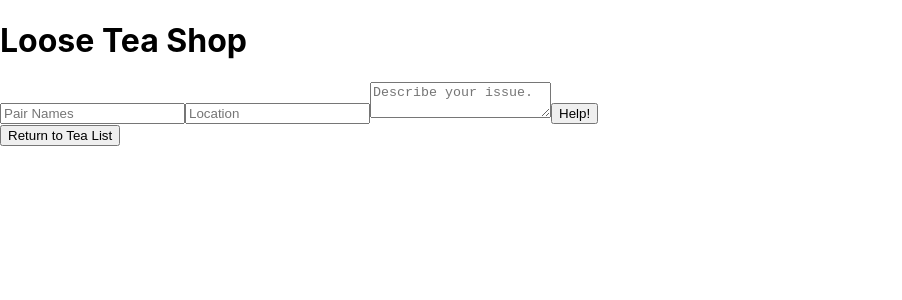
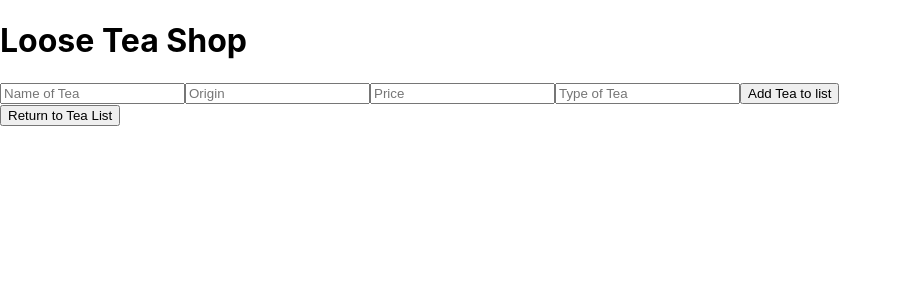
Before and after one commit to wilkinsonmatt/TeaShop, a React (Create React App) app in the folder tea-shop/: page / in a window 1280 px wide. Both pictures are taken after a click on the button "Add tea". Shown: the top 300 px of the page, without its empty margins (0-902 px from the left). Built offline with nearby package versions, Linux system fonts and the light colour scheme.

Commit message:
updated form and props

```diff
--- a/tea-shop/src/components/NewTeaForm.js
+++ b/tea-shop/src/components/NewTeaForm.js
@@ -8,9 +8,9 @@ function NewTeaForm(props){
   function handleNewTeaFormSubmission(event) {
     event.preventDefault();
     props.onNewTeaCreation({
-      names: event.target.names.value,
-      location: event.target.location.value,
-      issue: event.target.issue.value,
+      name: event.target.name.value,
+      origin: event.target.origin.value,
+      price: event.target.price.value,
       id: v4()
     });
   }
@@ -19,7 +19,7 @@ function NewTeaForm(props){
     <React.Fragment>
       <ReusableForm
         formSubmissionHandler={handleNewTeaFormSubmission}
-        buttonText="Help!" />
+        buttonText="Add Tea to list" />
     </React.Fragment>
   );
 }
--- a/tea-shop/src/components/ReusableForm.js
+++ b/tea-shop/src/components/ReusableForm.js
@@ -7,15 +7,20 @@ function ReusableForm(props) {
       <form onSubmit={props.formSubmissionHandler}>
         <input
           type='text'
-          name='names'
-          placeholder='Pair Names' />
+          name='name'
+          placeholder='Name of Tea' />
         <input
           type='text'
-          name='location'
-          placeholder='Location' />
-        <textarea
-          name='issue'
-          placeholder='Describe your issue.' />
+          name='origin'
+          placeholder='Origin' />
+        <input
+          type='text'
+          name='price'
+          placeholder='Price' />
+        <input
+          type='text'
+          name='Type'
+          placeholder='Type of Tea' />
         <button type='submit'>{props.buttonText}</button>
       </form>
     </React.Fragment>
--- a/tea-shop/src/components/Tea.js
+++ b/tea-shop/src/components/Tea.js
@@ -5,8 +5,8 @@ function Tea(props){
   return (
     <React.Fragment>
       <div onClick = {() => props.whenTeaClicked(props.id)}>
-        <h3>{props.location} - {props.names}</h3>
-        <p><em>{props.issue}</em></p>
+        <h3>{props.origin} - {props.name}</h3>
+        <p><em>{props.price}</em></p>
         <hr/>
       </div>
     </React.Fragment>
@@ -14,9 +14,10 @@ function Tea(props){
 }
 
 Tea.propTypes = {
-  names: PropTypes.string,
-  location: PropTypes.string,
-  issue: PropTypes.string,
+  name: PropTypes.string,
+  origin: PropTypes.string,
+  price: PropTypes.string,
+  type: PropTypes.string,
   id: PropTypes.string,
   whenTeaClicked: PropTypes.func
 };
--- a/tea-shop/src/components/TeaDetail.js
+++ b/tea-shop/src/components/TeaDetail.js
@@ -7,8 +7,8 @@ function TeaDetail(props){
   return (
     <React.Fragment>
       <h1>Tea Detail</h1>
-      <h3>{tea.location} - {tea.names}</h3>
-      <p><em>{tea.issue}</em></p>
+      <h3>{tea.origin} - {tea.name}</h3>
+      <p><em>{tea.price}</em></p>
       <button onClick={()=> onClickingDelete(tea.id)}>Remove Tea</button>
       <hr/>
     </React.Fragment>
--- a/tea-shop/src/components/TeaList.js
+++ b/tea-shop/src/components/TeaList.js
@@ -10,7 +10,7 @@ function TeaList(props){
       {props.teaList.map((tea) =>
         <Tea
           whenTeaClicked = {props.onTeaSelection}
-          names={tea.names}
+          name={tea.name}
           location={tea.location}
           issue={tea.issue}
           id={tea.id}
```
